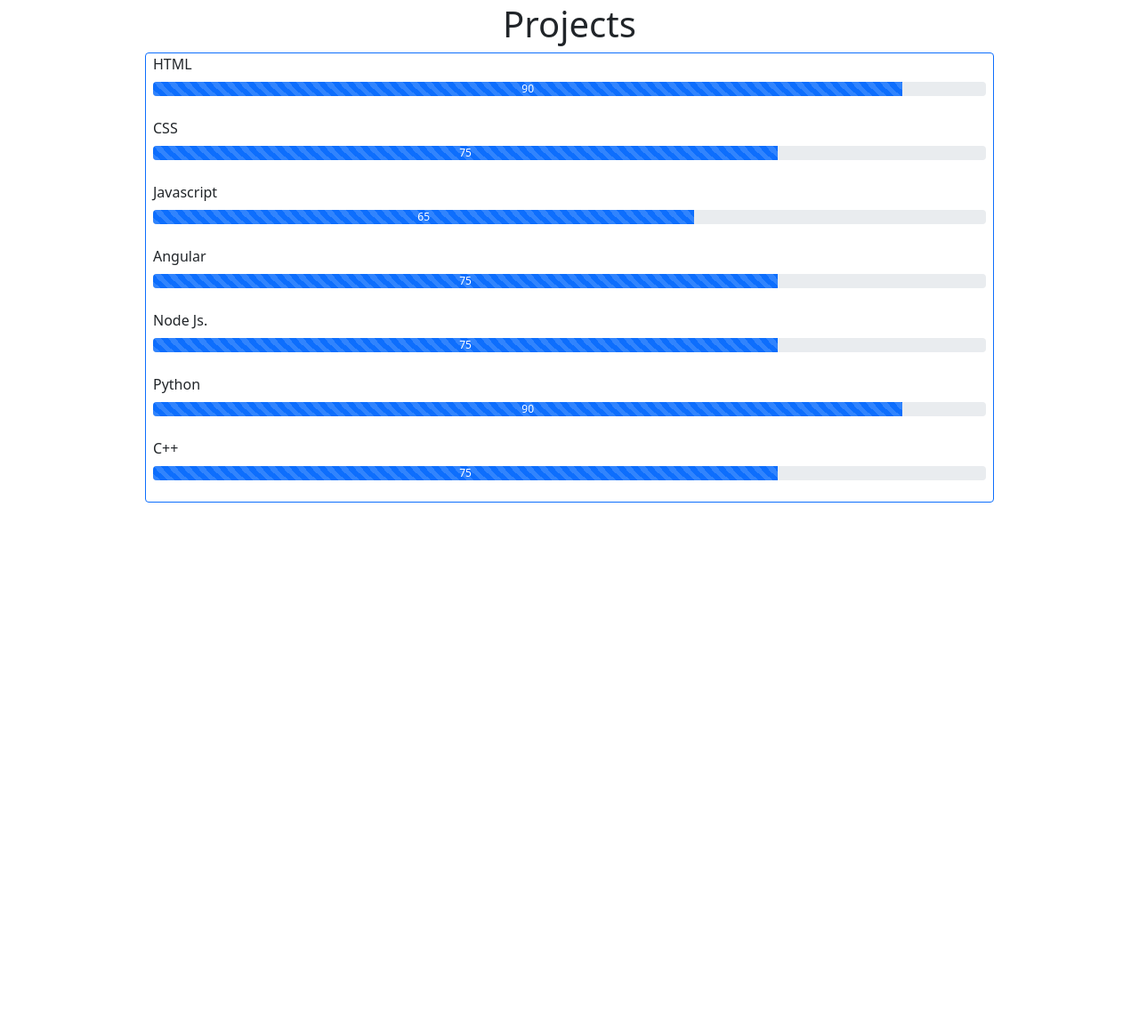
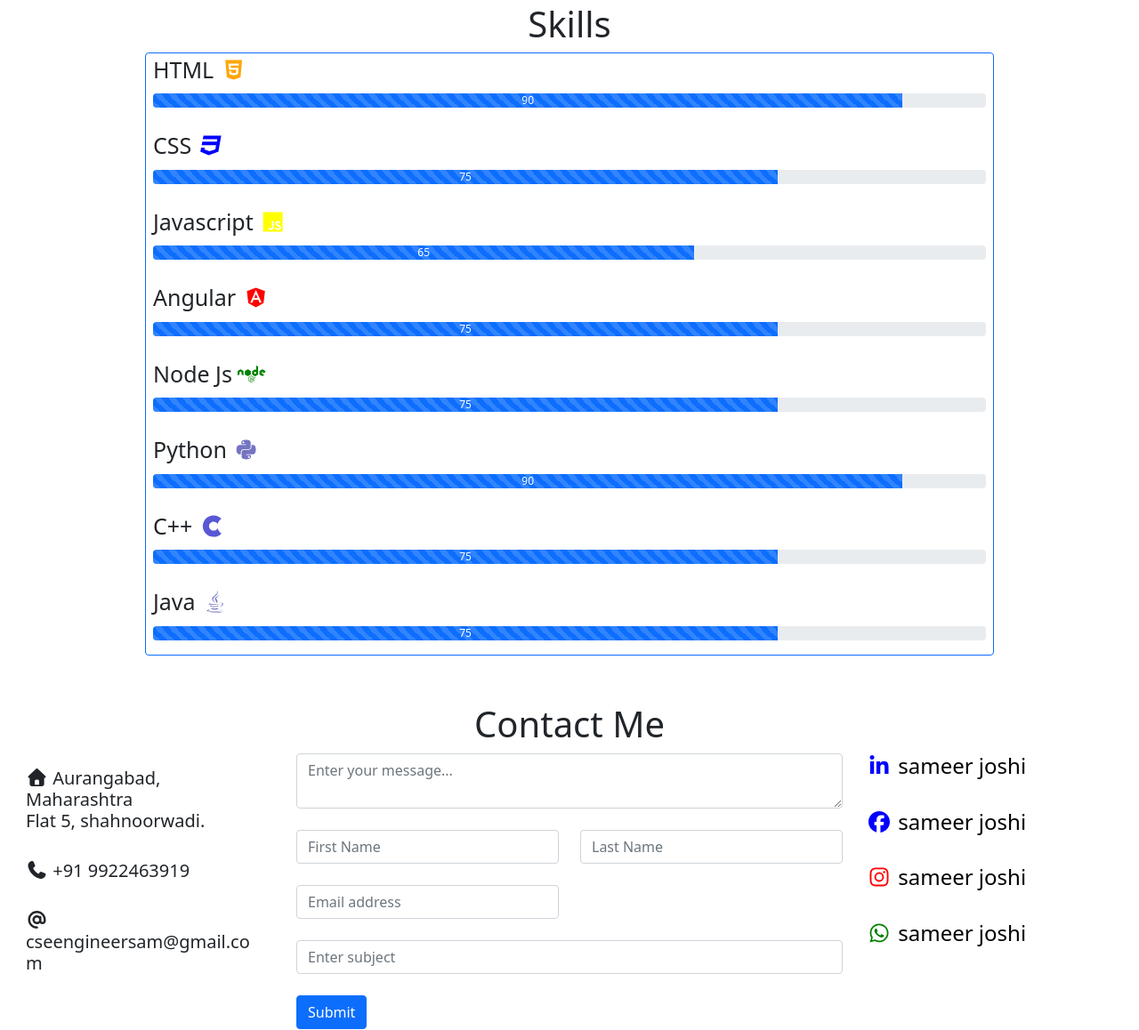
Before and after one commit to SameerJoshiFlexiloans/portfolio, a plain HTML site: page index.html in a window 1280 px wide. Shown: the part 3165-4323 px from the top of the page at 89% size. Before the commit the page ends 3730 px from the top, so only its background shows below. Drawn offline with Linux system fonts and the light colour scheme.

Commit message:
final commit tonight

```diff
--- a/index.html
+++ b/index.html
@@ -31,7 +31,7 @@
                                 <a class="nav-link active" href="#skills">Skills</a>
                             </li>
                             <li class="nav-item ms-4 me-4">
-                                <a class="nav-link active" href="#">Contact</a>
+                                <a class="nav-link active" href="#contact">Contact</a>
                             </li>
                         </ul>
                     </div>
@@ -72,7 +72,7 @@
             <div class="col-lg-5 mx-auto">
                 <div class="card border-info">
                     <div class="card-body education-value">
-                        <h4 class="card-title">Bachelor of Engineering</h4>
+                        <h4 class="card-title"><i class="fas fa-graduation-cap"></i> Bachelor of Engineering</h4>
                         <h5 class="card-title">Don Bosco Institute of Technology, Mumbai.</h5>
                         <p class="card-text">Currently persuing BE with overall average pointer 7.96</p>
                     </div>
@@ -84,7 +84,7 @@
             <div class="col-lg-5 mx-auto">
                 <div class="card border-info">
                     <div class="card-body education-value">
-                        <h4 class="card-title">Diploma in Computer Engineering</h4>
+                        <h4 class="card-title"><i class="fas fa-university"></i> Diploma in Computer Engineering</h4>
                         <h5 class="card-title">MGM's Polytechnic college, Aurangabad.</h5>
                         <p class="card-text">Completed diploma with first class distinction with 83.19%. </p>
                     </div>
@@ -96,7 +96,7 @@
             <div class="col-lg-5 mx-auto">
                 <div class="card border-info">
                     <div class="card-body education-value">
-                        <h4 class="card-title">Secondory School Certificate</h4>
+                        <h4 class="card-title"><i class="fas fa-school"></i> Secondory School Certificate</h4>
                         <h5 class="card-title">Jai Bhavani Vidhya Mandir, Aurangabad.</h5>
                         <p class="card-text">Completed SSC with First class with 80%. </p>
                     </div>
@@ -155,39 +155,101 @@
         </div>
     </div>
     <div class="skills mt-5" id="skills">
-        <h5 class="display-6 project-title">Projects</h5>
+        <h5 class="display-6 project-title">Skills</h5>
         <div class="row">
             <div class="col-lg-9 mx-auto">
                 <div class="card border-primary">
-                    <div class="card-title ms-2">HTML</div>
+                    <div class="card-title ms-2">HTML <i class="fab fa-html5"></i></div>
                     <div class="progress mx-2">
                         <div class="progress-bar progress-bar-striped progress-bar-animated" role="progressbar" aria-valuenow="75" aria-valuemin="0" aria-valuemax="100" style="width: 90%">90</div>
                     </div><br>
-                    <div class="card-title ms-2">CSS</div>
+                    <div class="card-title ms-2">CSS <i class="fab fa-css3"></i></div>
                     <div class="progress mx-2">
                         <div class="progress-bar progress-bar-striped progress-bar-animated" role="progressbar" aria-valuenow="75" aria-valuemin="0" aria-valuemax="100" style="width: 75%">75</div>
                     </div><br>
-                    <div class="card-title ms-2">Javascript</div>
+                    <div class="card-title ms-2">Javascript <i class="fab fa-js"></i></div>
                     <div class="progress mx-2">
                         <div class="progress-bar progress-bar-striped progress-bar-animated" role="progressbar" aria-valuenow="75" aria-valuemin="0" aria-valuemax="100" style="width: 65%">65</div>
                     </div><br>
-                    <div class="card-title ms-2">Angular</div>
+                    <div class="card-title ms-2">Angular <i class="fab fa-angular"></i></div>
                     <div class="progress mx-2">
                         <div class="progress-bar progress-bar-striped progress-bar-animated" role="progressbar" aria-valuenow="75" aria-valuemin="0" aria-valuemax="100" style="width: 75%">75</div>
                     </div><br>
-                    <div class="card-title ms-2">Node Js.</div>
+                    <div class="card-title ms-2">Node Js <i class="fab fa-node"></i></div>
                     <div class="progress mx-2">
                         <div class="progress-bar progress-bar-striped progress-bar-animated" role="progressbar" aria-valuenow="75" aria-valuemin="0" aria-valuemax="100" style="width: 75%">75</div>
                     </div><br>
-                    <div class="card-title ms-2">Python</div>
+                    <div class="card-title ms-2">Python <i class="fab fa-python"></i></div>
                     <div class="progress mx-2">
                         <div class="progress-bar progress-bar-striped progress-bar-animated" role="progressbar" aria-valuenow="75" aria-valuemin="0" aria-valuemax="100" style="width: 90%">90</div>
                     </div><br>
-                    <div class="card-title ms-2">C++</div>
+                    <div class="card-title ms-2">C++ <i class="fab fa-cuttlefish"></i></div>
                     <div class="progress mx-2">
                         <div class="progress-bar progress-bar-striped progress-bar-animated" role="progressbar" aria-valuenow="75" aria-valuemin="0" aria-valuemax="100" style="width: 75%">75</div>
                     </div><br>
+                    <div class="card-title ms-2">Java <i class="fab fa-java"></i></div>
+                    <div class="progress mx-2 mb-3">
+                        <div class="progress-bar progress-bar-striped progress-bar-animated" role="progressbar" aria-valuenow="75" aria-valuemin="0" aria-valuemax="100" style="width: 75%">75</div>
+                    </div>
                 </div>
+            </div>
+        </div>
+    </div>
+    <div class="contact mt-5" id="contact">
+        <h5 class="display-6 project-title">Contact Me</h5>
+        <div class="row ms-auto me-auto">
+            <div class="col-lg-3 card border-white">
+                <div class="card-body">
+                    <h5 class="card-title"><i class="fas fa-home"></i> Aurangabad, Maharashtra<br> Flat 5, shahnoorwadi.</h5><br>
+                    <h5 class="card-title"><i class="fas fa-phone"></i> +91 9922463919</h5><br>
+                    <h5 class="card-title"><i class="fas fa-at"></i> cseengineersam@gmail.com</h5>
+                </div>
+            </div>
+            <div class="col-lg-6 card border-white float-end">
+                <form>
+                    <div class="row">
+                        <div class="col-lg-12">
+                            <textarea class="form-control" placeholder="Enter your message..."></textarea>
+                        </div>
+                    </div>
+                    <div class="row">
+                        <div class="col-lg-6">
+                            <input class="form-control mt-4" type="text" id="fname" placeholder="First Name">
+                        </div>
+                        <div class="col-lg-6">
+                            <input class="form-control mt-4" placeholder="Last Name" type="text" id="lname">
+                        </div>
+                    </div>
+                    <div class="row">
+                        <div class="col-lg-6">
+                            <input class="form-control mt-4" placeholder="Email address" type="email" id="email">
+                        </div>
+                    </div>
+                    <div class="row">
+                        <div class="col-lg-12">
+                            <input class="form-control mt-4" placeholder="Enter subject" type="text" id="subject">
+                        </div>
+                    </div>
+                    <div class="row">
+                        <div class="col-lg-3 mt-4">
+                            <button class="btn btn-primary">Submit</button>
+                        </div>
+                    </div>
+                </form>
+            </div>
+            <div class="col-lg-3">
+                <div class="card border-white">
+                    <h4 class="card-title"><a href="https://in.linkedin.com/in/sameer-joshi-572b17197"><i class="fab fa-linkedin-in"></i> sameer joshi</a></h4>
+                </div><br>
+                <div class="card border-white">
+                    <h4 class="card-title"><a href="https://in.linkedin.com/in/sameer-joshi-572b17197"><i class="fab fa-facebook"></i> sameer joshi</a></h4>
+                </div><br>
+                <div class="card border-white">
+                    <h4 class="card-title"><a href="https://in.linkedin.com/in/sameer-joshi-572b17197"><i class="fab fa-instagram"></i> sameer joshi</a></h4>
+                </div><br>
+                <div class="card border-white">
+                    <h4 class="card-title"><a href="https://in.linkedin.com/in/sameer-joshi-572b17197"><i class="fab fa-whatsapp"></i> sameer joshi</a></h4>
+                </div><br>
             </div>
         </div>
     </div>
--- a/style/style.css
+++ b/style/style.css
@@ -57,3 +57,60 @@
 .navbar.scrolled{
     background-color: black;
 }
+
+.contact a{
+    text-decoration: none;
+    color: black;
+}
+.fa-linkedin-in{
+    color:blue
+}
+
+.skills{
+    padding-bottom: 5px;
+}
+
+.fa-facebook{
+    color: blue;
+}
+
+.fa-instagram{
+    color: red;
+}
+
+.fa-whatsapp,.fa-node{
+    color:green;
+}
+
+.fa-css3{
+    color:blue
+}
+
+.fa-html5{
+    color:orange;
+}
+
+.fa-js{
+    color:yellow
+}
+
+.fa-angular{
+    color:red;
+}
+
+.fa-python, .fa-java{
+    color:rgb(116, 116, 194)
+}
+
+.fa-cuttlefish{
+    color:rgb(88, 88, 214)
+}
+
+.skills .card-title{
+    font-size:25px;
+}
+
+.first .nav-item:hover{
+    background-color: gray;
+    color:white
+}
```
